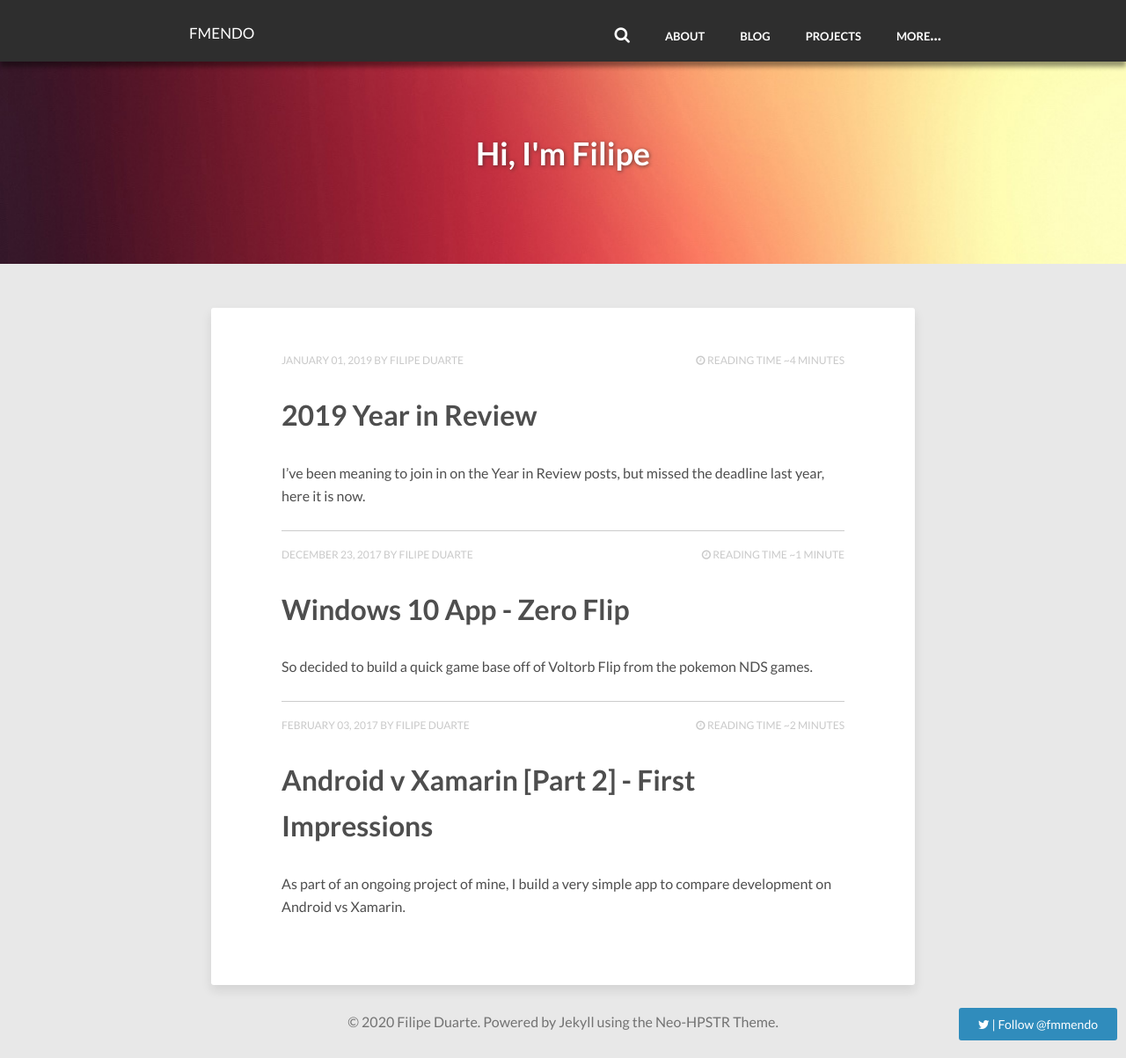
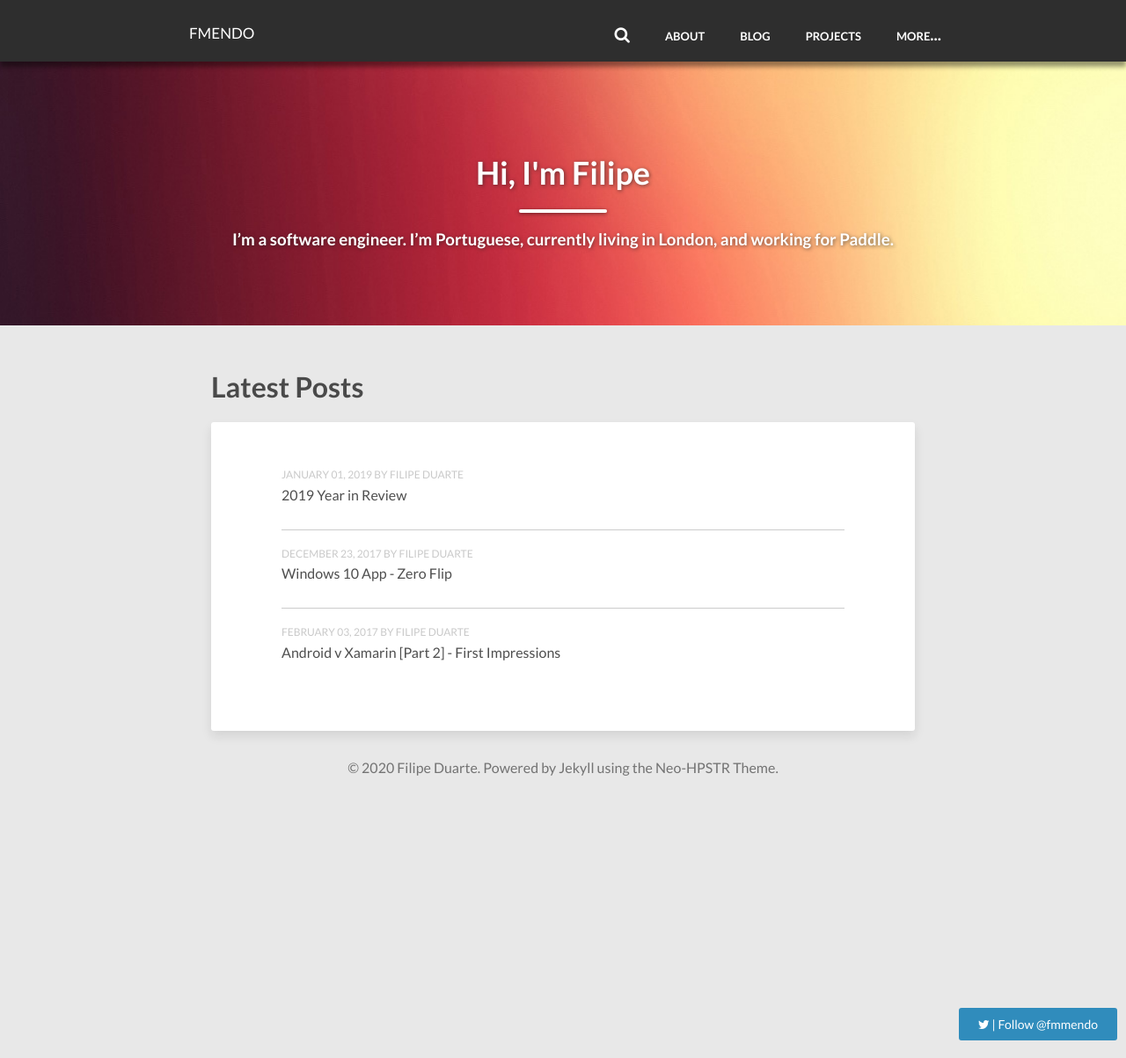
Before and after one commit to fmmendo/fmmendo.github.io, a Jekyll site: the page built from index.html, in a window 1280 px wide and 1203 px high. Shown: the whole window at 88% size. Built offline with Jekyll 4.4.1, drawn with Linux system fonts in a browser that asks for light colours; nearby versions of some CDN libraries; the list of posts is cut into pages by our own code; comment, search, counter and statistics services are not loaded.

Commit message:
tweaking header and homepage

```diff
--- a/_includes/header.html
+++ b/_includes/header.html
@@ -52,6 +52,10 @@
   <div class="header-title">
     <div class="header-title-wrap">
       <h1>{{ page.title }}</h1>
+      <hr class="small">
+      <h3 class="header-description">
+        I’m a software engineer. I’m Portuguese, currently living in London, and working for <a href="http://www.paddle.com/">Paddle</a>.
+      </h3>
       {% if page.date %}
         <h2><span class="entry-date date published updated"><time datetime="{{ page.date | date_to_xmlschema }}">{{ page.date | date: "%B %d, %Y" }}</time></span></h2>
       {% else %}
--- a/_layouts/home.html
+++ b/_layouts/home.html
@@ -16,6 +16,7 @@
   {% include header.html %}
 
   <div id="main" role="main">
+    <h1 class="entry-title"><a href="/blog">Latest Posts</a></h1>
     <article class="hentry">
       <div class="entry-content">
         {{ content }}
--- a/_sass/_elements.scss
+++ b/_sass/_elements.scss
@@ -154,3 +154,13 @@ figure.center img{
   border: 1px solid $comp-color;
   @include rounded(4px);
 }
+
+hr.small {
+  max-width: 100px;
+  margin: 15px auto;
+  color: $white;
+  box-shadow: 0 0 0 0, 0 1px 4px rgba($black,0.5);
+  border-width: 2px;
+  border-color: inherit;
+  border-radius: 3px;
+}
--- a/_sass/_page.scss
+++ b/_sass/_page.scss
@@ -175,6 +175,10 @@ header .entry-meta {
 	.entry-meta {
 		margin: 50px 30px 30px;
 		text-align: center;
+	}
+	.entry-small-title {
+		font-size: 1.17rem;
+		margin-top: 0px;
 	}
 }
 .entry-tags {
@@ -472,7 +476,15 @@ ul.social-buttons li a:active {
 	height: 50px;
 	@media #{$medium} {
 		background-color: $header-color;
-		min-height: 300px;
+		min-height: 370px;
+	}
+}
+.header-description {
+	color: $white;
+	text-shadow: 1px 1px 4px rgba($base-color, 0.6);
+	a {
+		color: $white;
+		text-shadow: 1px 1px 4px rgba($base-color, 0.6);
 	}
 }
 .header-image{
@@ -500,7 +512,7 @@ ul.social-buttons li a:active {
 .header-title {
 	text-align: center;
 	position: absolute;
-	bottom: 0;
+	top: 150px;
 	display: table;
 	margin-top: 0;
 	width: 100%;
--- a/index.html
+++ b/index.html
@@ -14,25 +14,20 @@ pagination:
         href="{{ site.url }}{{ post.url }}">{{ post.date | date: "%B %d, %Y" }}</a></time></span><span
     class="author vcard"><span class="fn"><a href="{{ site.url }}/about/"
         title="About {{ site.owner.name }}">{{ site.owner.name }}</a></span></span>
-  {% if site.reading_time %}
-  <span class="entry-reading-time">
-    <i class="fa fa-clock-o"></i>
-    {% assign readtime = post.content | strip_html | number_of_words | divided_by:site.words_per_minute %}
-    Reading time ~{% if readtime <= 1 %}1 minute{% else %}{{ readtime }} minutes{% endif %}
-  </span><!-- /.entry-reading-time -->
-  {% endif %}
 </div><!-- /.entry-meta -->
 {% if post.link %}
-<h1 class="entry-title"><a href="{{ site.url }}{{ post.url }}" class="permalink" rel="bookmark"
-    title="{{ post.title }}"><i class="fa fa-bookmark"></i></a> <a href="{{ post.link }}">{{ post.title }}</a></h1>
+<div class="entry-small-title">
+  <a href="{{ site.url }}{{ post.url }}" class="permalink" rel="bookmark" title="{{ post.title }}">
+    <i class="fa fa-bookmark"></i>
+  </a>
+  <a href="{{ post.link }}">{{ post.title }}</a>
+</div>
 {% else %}
-<h1 class="entry-title"><a href="{{ site.url }}{{ post.url }}" rel="bookmark" title="{{ post.title }}"
-    itemprop="url">{{ post.title }}</a></h1>
+<div class="entry-small-title"><a href="{{ site.url }}{{ post.url }}" rel="bookmark" title="{{ post.title }}"
+    itemprop="url">{{ post.title }}</a></div>
 {% endif %}
 <div class="entry-content">
-  {% if post.content contains "<!--more-->" %}
-  {{ post.excerpt }}
-  {% endif %}
+
 </div><!-- /.entry-content -->
 {% if forloop.rindex > 1 %}
 <hr>
```
Also changed, not shown: about.md (+2 -2 lines).
